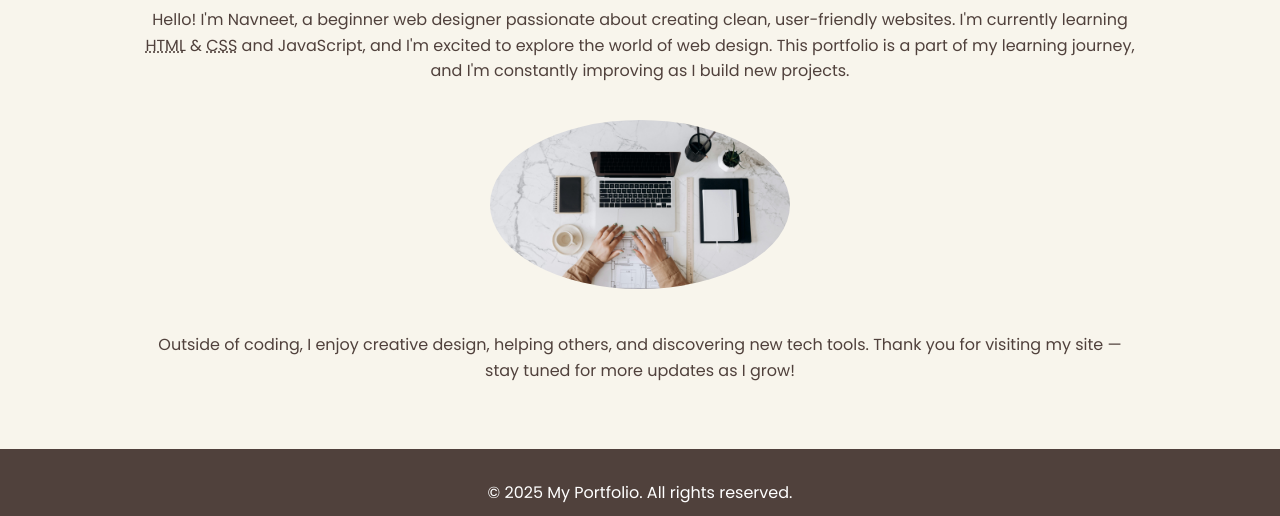
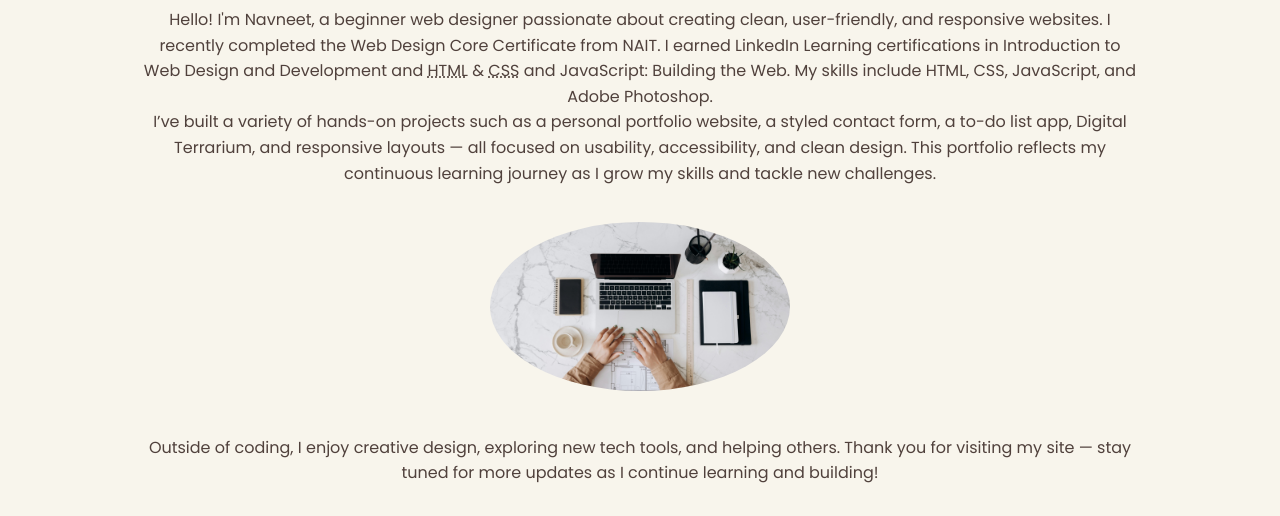
Before and after one commit to Nkaur64/MyPortfolioWebsite, a plain HTML site: page about.html in a window 1280 px wide. Shown: the part 224-740 px from the top of the page. Drawn offline with Linux system fonts and the light colour scheme.

Commit message:
Update about.html

```diff
--- a/about.html
+++ b/about.html
@@ -22,10 +22,10 @@
 
     <section id="about-photo">
         <h2>About Me</h2>
-        <p>Hello! I'm Navneet, a beginner web designer passionate about creating clean, user-friendly websites. I'm currently learning <abbr title="Hyper Text Markup Language" lang=en>HTML</abbr> &amp; <abbr title="Cascading Style Sheets" lang="en">CSS</abbr> and JavaScript, and I'm excited to explore the world of web design. This portfolio is a part of my learning journey, and I'm constantly improving as I build new projects.</p>
+        <p>Hello! I'm Navneet, a beginner web designer passionate about creating clean, user-friendly, and responsive websites. I recently completed the Web Design Core Certificate from NAIT. I earned LinkedIn Learning certifications in Introduction to Web Design and Development and  <abbr title="Hyper Text Markup Language" lang=en>HTML</abbr> &amp; <abbr title="Cascading Style Sheets" lang="en">CSS</abbr> and JavaScript: Building the Web. My skills include HTML, CSS, JavaScript, and Adobe Photoshop. <br> I’ve built a variety of hands-on projects such as a personal portfolio website, a styled contact form, a to-do list app, Digital Terrarium, and responsive layouts — all focused on usability, accessibility, and clean design. This portfolio reflects my continuous learning journey as I grow my skills and tackle new challenges.</p>
         <img src="images/workingwithlaptop.jpg" alt="Navneet Kaur working on a laptop" style="width: 300px; height: auto; border-radius: 50%; margin: 20px;">
 
-        <p>Outside of coding, I enjoy creative design, helping others, and discovering new tech tools. Thank you for visiting my site — stay tuned for more updates as I grow!</p>
+        <p>Outside of coding, I enjoy creative design, exploring new tech tools, and helping others. Thank you for visiting my site — stay tuned for more updates as I continue learning and building!</p>
     </section>
 
     <footer>
```
